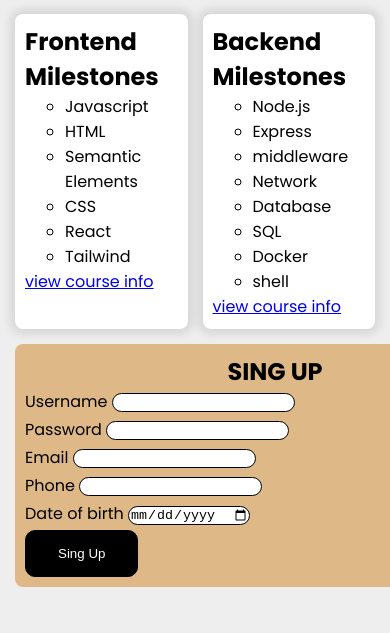
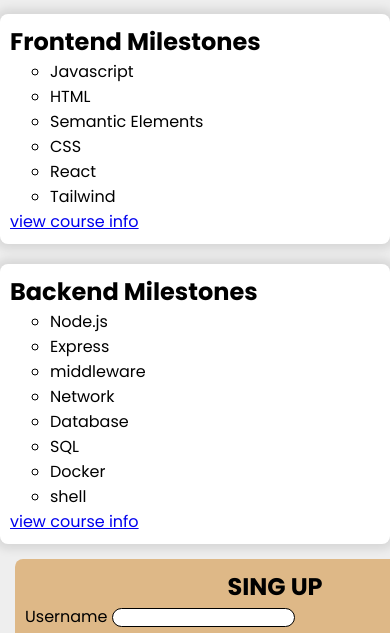
Before and after one commit to brightnc/frontend-essential, a plain HTML site: page index.html in a window 390 px wide. Shown: the part 200-833 px from the top of the page. Drawn offline with Linux system fonts and the light colour scheme.

Commit message:
modify: style.css :hammer:

```diff
--- a/style.css
+++ b/style.css
@@ -34,7 +34,9 @@
 .milestone-container {
   display: flex;
   gap: 15px;
-  margin: 15px;
+  margin: 15px auto;
+  max-width: 1080px;
+  width: 100%;
 }
 
 .milestone-card {
@@ -86,3 +88,14 @@
   color: black;
   cursor: pointer;
 }
+
+@media (max-width: 768px) {
+  .milestone-container {
+    flex-direction: column;
+    gap: 20px;
+  }
+  .milestone-card {
+    width: 100%;
+    box-sizing: border-box;
+  }
+}
```
